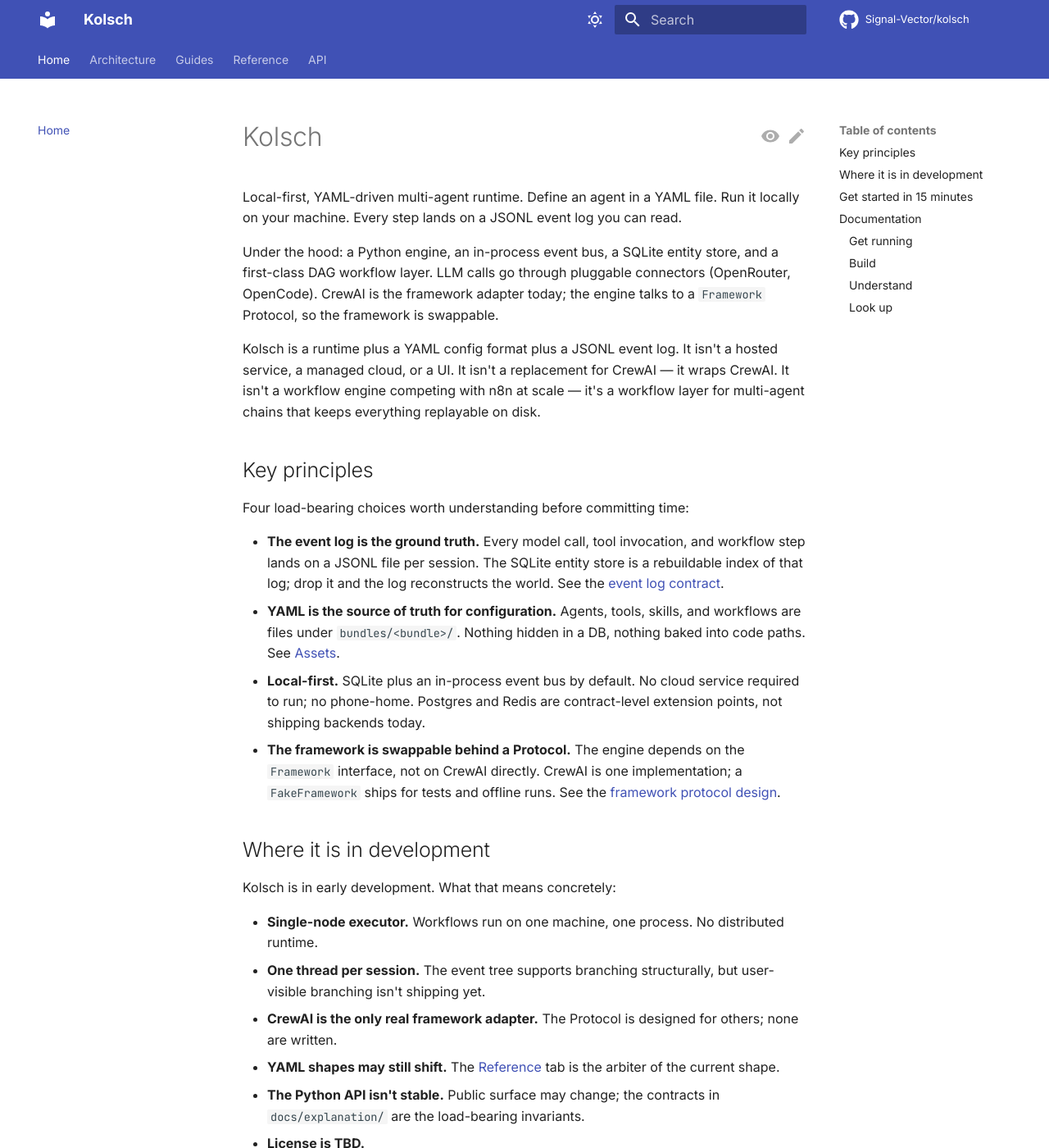
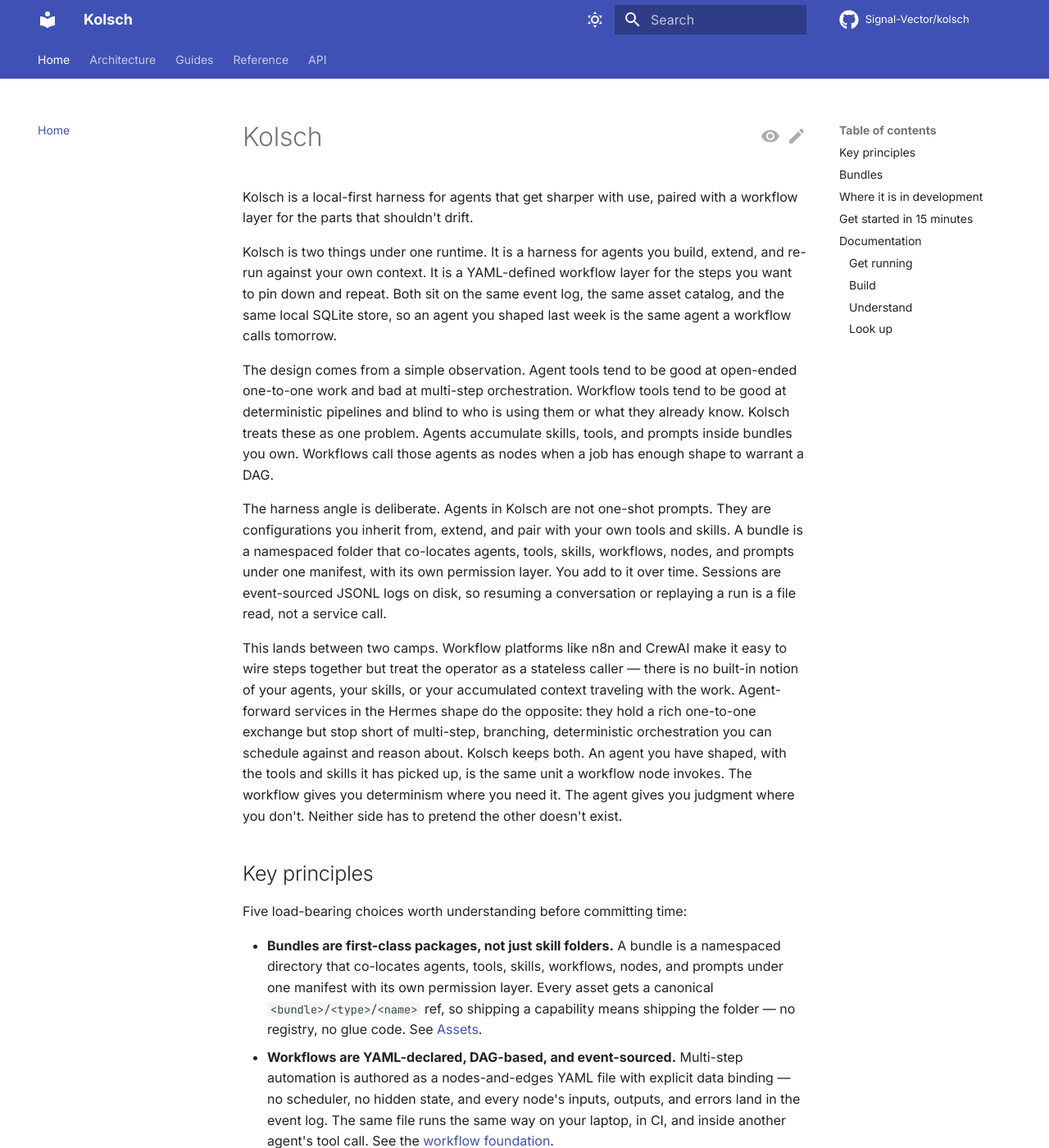
Before and after one commit to Signal-Vector/kolsch, an MkDocs documentation site: the page built from docs/index.md, in a window 1280 px wide and 1400 px high. Shown: the whole window at 82% size. Built offline with MkDocs 1.6.1 and Material for MkDocs 9.7.7, drawn with Linux system fonts in a browser that asks for light colours; comment, search, counter and statistics services are not loaded; some of the changed text lies outside the part shown.

Commit message:
docs(index): reposition landing — harness for personal agents + workflow layer for the deterministic parts
Reframe the opening around Kolsch's actual synthesis: personal-agent
context (the Hermes shape) plus deterministic multi-step orchestration
(the Airflow-ish shape), sharing one runtime, one event log, one asset
catalog. Landing now names the two-sided differentiation against n8n /
CrewAI (workflow-only, stateless caller) and agent-forward services
(rich one-to-one, no complex orchestration).

Five load-bearing principles, grounded in code:

- **Bundles are first-class packages, not just skill folders.** Bundles
  own six asset types (agents, tools, skills, workflows, nodes, prompts)
  under one manifest with a permission layer — a superset of an
  Anthropic-style skill folder. Canonical `<bundle>/<type>/<name>` ref
  format; shipping a capability means shipping the folder.
- **Workflows are YAML-declared, DAG-based, and event-sourced.** Named
  the shape honestly — no scheduler / cron / backfill claims. Same file
  runs the same way on laptop, in CI, inside another agent's tool call.
- **Python-first and strictly typed at every boundary.** Pydantic v2
  ConfigDict(extra='forbid'), mypy --strict, full ruff ANN rule set.
- **Local-first, with multi-workspace by cd.** SQLite + in-process bus
  default; --root / $KOLSCH_WORKSPACE / shell export as the three
  levers.
- **Event log is the ground truth.** SQLite entity DB is a derived
  index, never the source of record.

New "Bundles" section with a scannable file-tree example. Adds
"No bundle registry" to the early-development limitations list since
sharing today is copy-the-folder (no `kolsch install`, no marketplace).

Preserves "Where it is in development", "Get started in 15 minutes",
and the grouped-by-intent Documentation TOC verbatim.

Grounded against src/ via a Workflow-orchestrated pass: bundles claim
verified against src/assets/manifest.py + catalog.py + starter bundle;
typing claim verified against pyproject.toml mypy/ruff config; multi-
workspace claim verified against src/platform_runtime/workspace.py.
The grounding pass caught and softened three overclaims — no Airflow
name-drop, no bundle registry promise, no persistent-memory claim.

````diff
--- a/docs/index.md
+++ b/docs/index.md
@@ -1,43 +1,107 @@
 # Kolsch
 
-Local-first, YAML-driven multi-agent runtime. Define an agent in a
-YAML file. Run it locally on your machine. Every step lands on a
-JSONL event log you can read.
+Kolsch is a local-first harness for agents that get sharper with
+use, paired with a workflow layer for the parts that shouldn't
+drift.
 
-Under the hood: a Python engine, an in-process event bus, a SQLite
-entity store, and a first-class DAG workflow layer. LLM calls go
-through pluggable connectors (OpenRouter, OpenCode). CrewAI is the
-framework adapter today; the engine talks to a `Framework` Protocol,
-so the framework is swappable.
+Kolsch is two things under one runtime. It is a harness for agents
+you build, extend, and re-run against your own context. It is a
+YAML-defined workflow layer for the steps you want to pin down and
+repeat. Both sit on the same event log, the same asset catalog, and
+the same local SQLite store, so an agent you shaped last week is the
+same agent a workflow calls tomorrow.
 
-Kolsch is a runtime plus a YAML config format plus a JSONL event
-log. It isn't a hosted service, a managed cloud, or a UI. It isn't
-a replacement for CrewAI — it wraps CrewAI. It isn't a workflow
-engine competing with n8n at scale — it's a workflow layer for
-multi-agent chains that keeps everything replayable on disk.
+The design comes from a simple observation. Agent tools tend to be
+good at open-ended one-to-one work and bad at multi-step
+orchestration. Workflow tools tend to be good at deterministic
+pipelines and blind to who is using them or what they already know.
+Kolsch treats these as one problem. Agents accumulate skills, tools,
+and prompts inside bundles you own. Workflows call those agents as
+nodes when a job has enough shape to warrant a DAG.
+
+The harness angle is deliberate. Agents in Kolsch are not one-shot
+prompts. They are configurations you inherit from, extend, and pair
+with your own tools and skills. A bundle is a namespaced folder that
+co-locates agents, tools, skills, workflows, nodes, and prompts
+under one manifest, with its own permission layer. You add to it
+over time. Sessions are event-sourced JSONL logs on disk, so
+resuming a conversation or replaying a run is a file read, not a
+service call.
+
+This lands between two camps. Workflow platforms like n8n and CrewAI
+make it easy to wire steps together but treat the operator as a
+stateless caller — there is no built-in notion of your agents, your
+skills, or your accumulated context traveling with the work.
+Agent-forward services in the Hermes shape do the opposite: they
+hold a rich one-to-one exchange but stop short of multi-step,
+branching, deterministic orchestration you can schedule against and
+reason about. Kolsch keeps both. An agent you have shaped, with the
+tools and skills it has picked up, is the same unit a workflow node
+invokes. The workflow gives you determinism where you need it. The
+agent gives you judgment where you don't. Neither side has to
+pretend the other doesn't exist.
 
 ## Key principles
 
-Four load-bearing choices worth understanding before committing time:
+Five load-bearing choices worth understanding before committing time:
 
-- **The event log is the ground truth.** Every model call, tool
-  invocation, and workflow step lands on a JSONL file per session.
-  The SQLite entity store is a rebuildable index of that log; drop
-  it and the log reconstructs the world. See the
+- **Bundles are first-class packages, not just skill folders.** A
+  bundle is a namespaced directory that co-locates agents, tools,
+  skills, workflows, nodes, and prompts under one manifest with its
+  own permission layer. Every asset gets a canonical
+  `<bundle>/<type>/<name>` ref, so shipping a capability means
+  shipping the folder — no registry, no glue code. See
+  [Assets](architecture/assets.md).
+- **Workflows are YAML-declared, DAG-based, and event-sourced.**
+  Multi-step automation is authored as a nodes-and-edges YAML file
+  with explicit data binding — no scheduler, no hidden state, and
+  every node's inputs, outputs, and errors land in the event log.
+  The same file runs the same way on your laptop, in CI, and inside
+  another agent's tool call. See the
+  [workflow foundation](explanation/workflow-foundation.md).
+- **Python-first and strictly typed at every boundary.** Tools,
+  nodes, and manifests are Pydantic v2 models with
+  `ConfigDict(extra='forbid')`, checked by `mypy --strict` and the
+  full ruff ANN rule set. Configuration errors surface at load time
+  with a filename and a Fix: line, not three tool calls later. See
+  the [schemas reference](reference/schemas.md).
+- **Local-first, with multi-workspace by cd.** The default install
+  runs on SQLite and an in-process event bus with zero external
+  services; Postgres and Redis are opt-in for scale, not
+  prerequisites. A workspace is just a directory — switch between
+  them with `--root`, `$KOLSCH_WORKSPACE`, or a shell export, no
+  registry required. See
+  [Workspace and setup](how-to/workspace-and-setup.md).
+- **The event log is the ground truth.** Every user turn, tool call,
+  node fire, and framework exchange is appended to a JSONL log that
+  is replayable and diffable — the SQLite entity DB is a derived
+  index, never the source of record. Sessions resume, workflows
+  fork, and audits reconstruct exactly what happened from the same
+  append-only stream. See the
   [event log contract](explanation/event-log-contract.md).
-- **YAML is the source of truth for configuration.** Agents, tools,
-  skills, and workflows are files under `bundles/<bundle>/`. Nothing
-  hidden in a DB, nothing baked into code paths. See
-  [Assets](architecture/assets.md).
-- **Local-first.** SQLite plus an in-process event bus by default.
-  No cloud service required to run; no phone-home. Postgres and
-  Redis are contract-level extension points, not shipping backends
-  today.
-- **The framework is swappable behind a Protocol.** The engine
-  depends on the `Framework` interface, not on CrewAI directly.
-  CrewAI is one implementation; a `FakeFramework` ships for tests
-  and offline runs. See the
-  [framework protocol design](explanation/framework-protocol-design.md).
+
+## Bundles
+
+A bundle is a namespaced package that co-locates agents, tools,
+skills, workflows, nodes, and prompts under one manifest — with its
+own permission layer. Traditional skills are a single folder of
+instructions; a bundle owns six asset types and the authz rules that
+govern them, so an agent, the tool it calls, and the workflow that
+orchestrates it all ship and version together. `kolsch setup` drops
+a starter bundle into your workspace; adding another today means
+copying a directory into `bundles/` — git clone, tar, cp, whatever
+gets the folder there.
+
+```
+bundles/my-bundle/
+├── bundle.yaml       # name, version, permissions
+├── agents/           # *.yaml
+├── tools/            # @tool Python modules
+├── skills/           # SKILL.md folders
+├── workflows/        # YAML DAGs
+├── nodes/            # workflow node handlers
+└── prompts/
+```
 
 ## Where it is in development
 
@@ -53,6 +117,8 @@
   tab is the arbiter of the current shape.
 - **The Python API isn't stable.** Public surface may change; the
   contracts in `docs/explanation/` are the load-bearing invariants.
+- **No bundle registry.** Sharing a bundle today means shipping the
+  folder — no `kolsch install`, no marketplace.
 - **License is TBD.**
 
 None of that stops you from using Kolsch today for its intended
````
